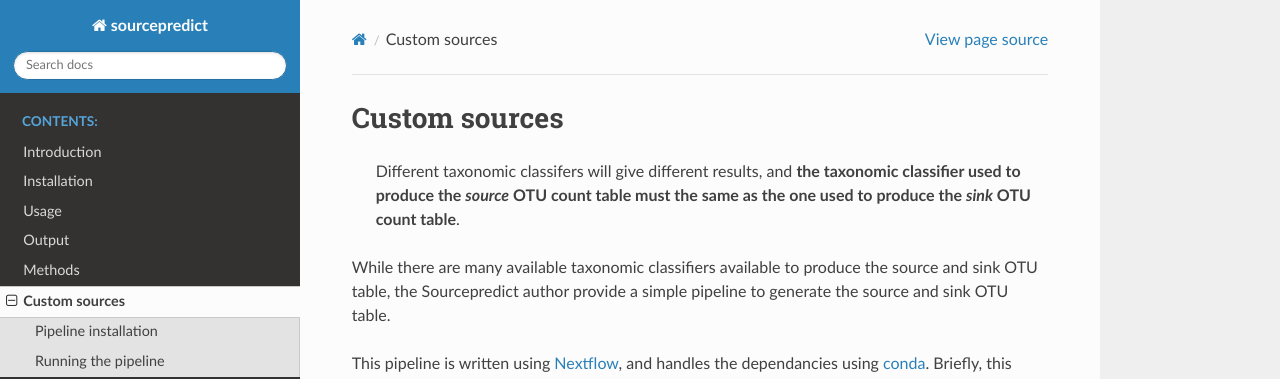
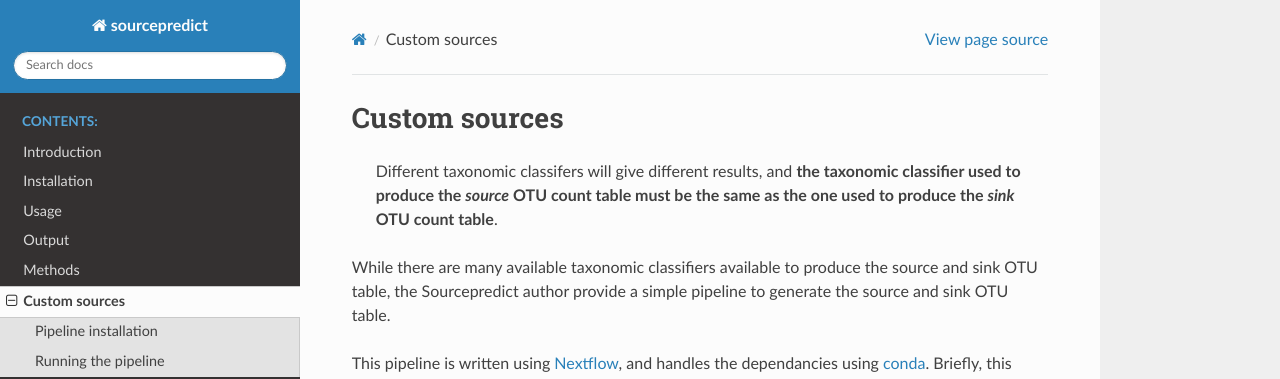
Before and after one commit to maxibor/sourcepredict, a Sphinx documentation site: the page built from docs/custom_sources.md, in a window 1280 px wide. Shown: the top 379 px of the page. Built offline with Sphinx 7.4.7 and the Read the Docs theme 2.0.0, drawn with Linux system fonts in a browser that asks for light colours.

Commit message:
fix typo

```diff
--- a/docs/custom_sources.md
+++ b/docs/custom_sources.md
@@ -1,6 +1,6 @@
 # Custom sources
 
-> Different taxonomic classifers will give different results, and **the taxonomic classifier used to produce the *source* OTU count table must the same as the one used to produce the *sink* OTU count table**.
+> Different taxonomic classifers will give different results, and **the taxonomic classifier used to produce the *source* OTU count table must be the same as the one used to produce the *sink* OTU count table**.
 
 While there are many available taxonomic classifiers available to produce the source and sink OTU table, the Sourcepredict author provide a simple pipeline to generate the source and sink OTU table.
 
```
